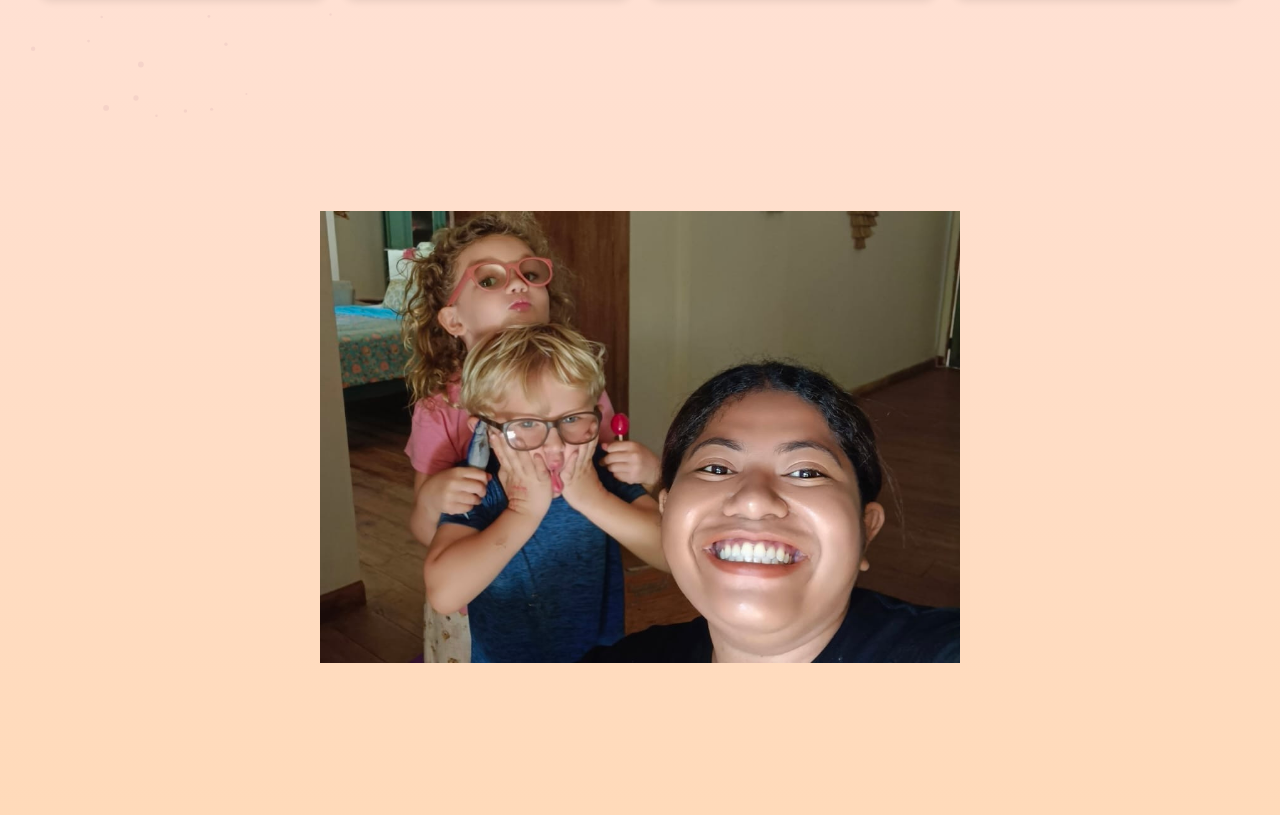
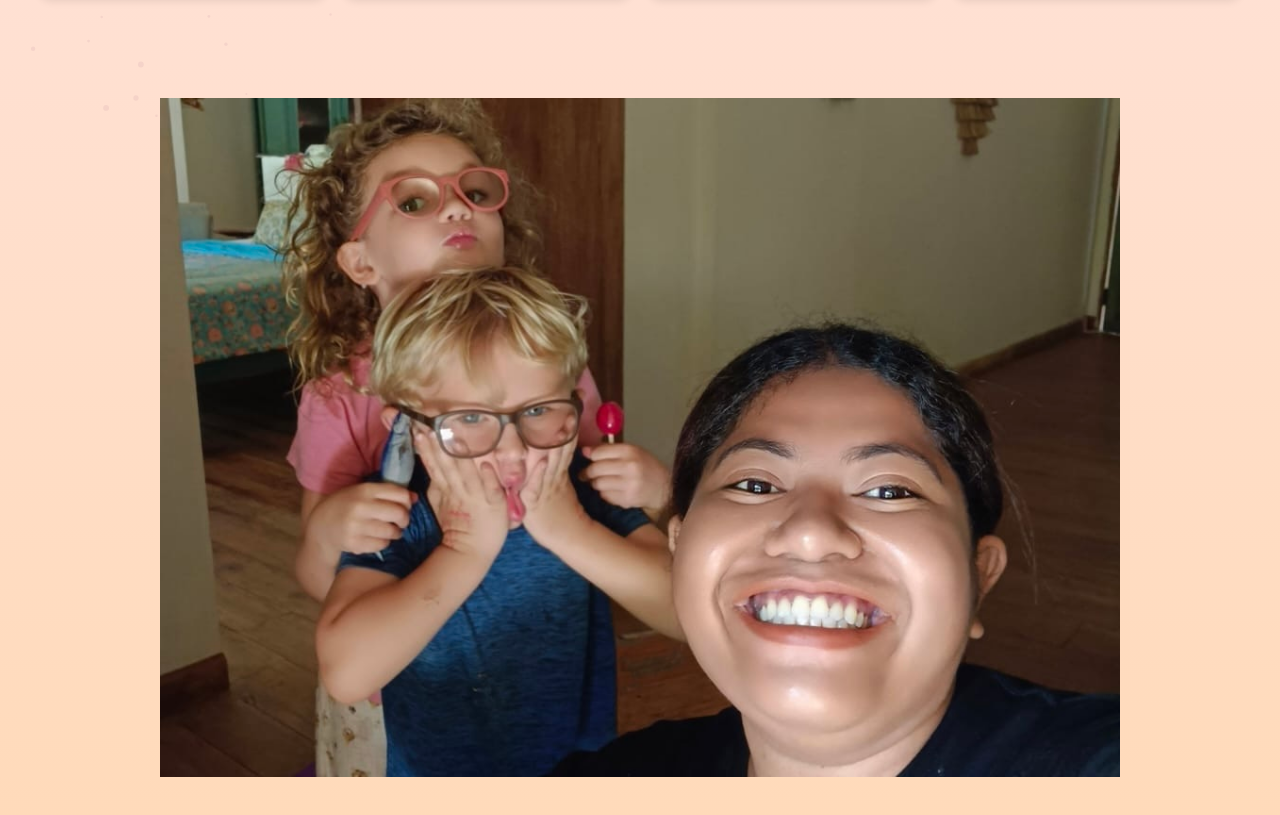
Before and after one commit to Thomasabk/winda.abk.life, a plain HTML site: page index.html in a window 1280 px wide. Shown: the part 455-1270 px from the top of the page. Drawn offline with Linux system fonts and the light colour scheme.

Commit message:
Update index.html

```diff
--- a/index.html
+++ b/index.html
@@ -107,7 +107,7 @@
         </div>
     </div>
     <div style="text-align: center; height: 100vh; display: flex; justify-content: center; align-items: center;">
-        <img src="images/home.jpg" alt="Winda with kids" style="width: 50%; height: auto;"/>
+        <img src="images/home.jpg" alt="Winda with kids" style="width: 75%; height: auto;"/>
     </div>
 
     <script>
```
